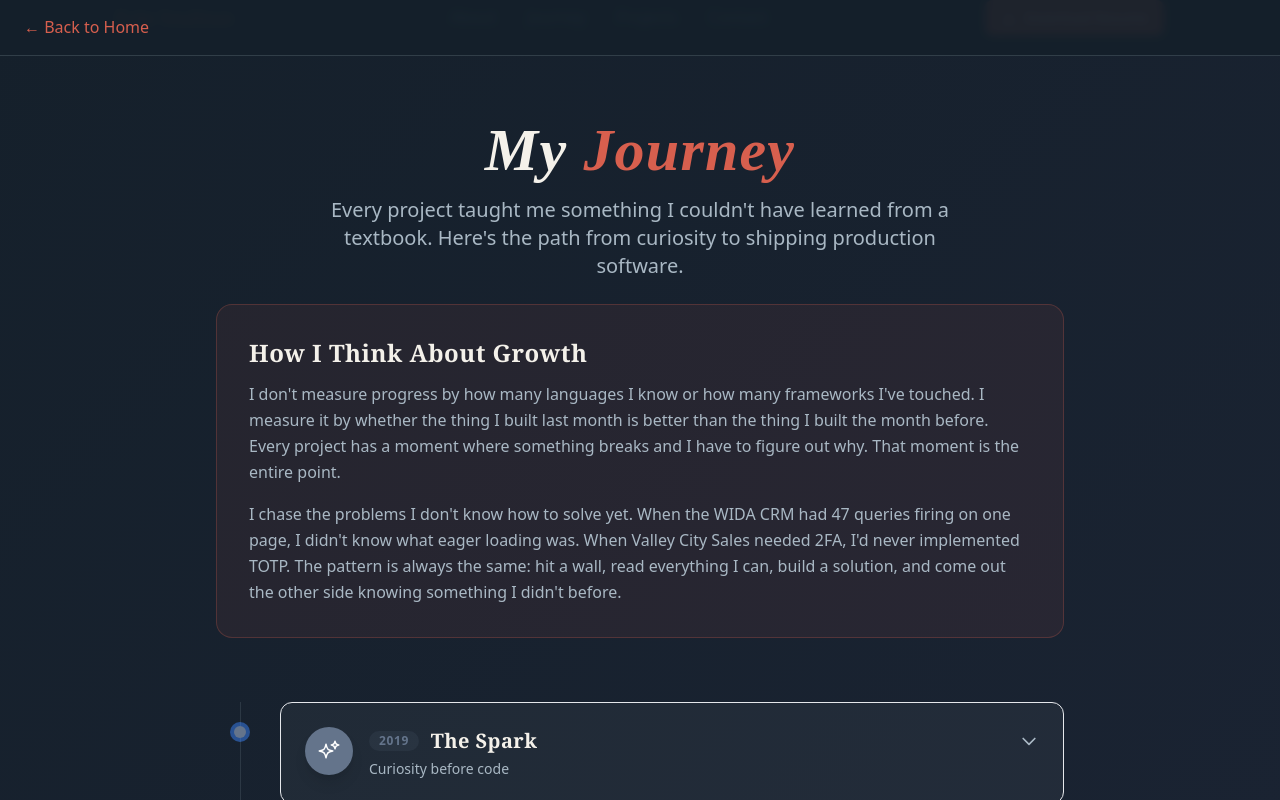
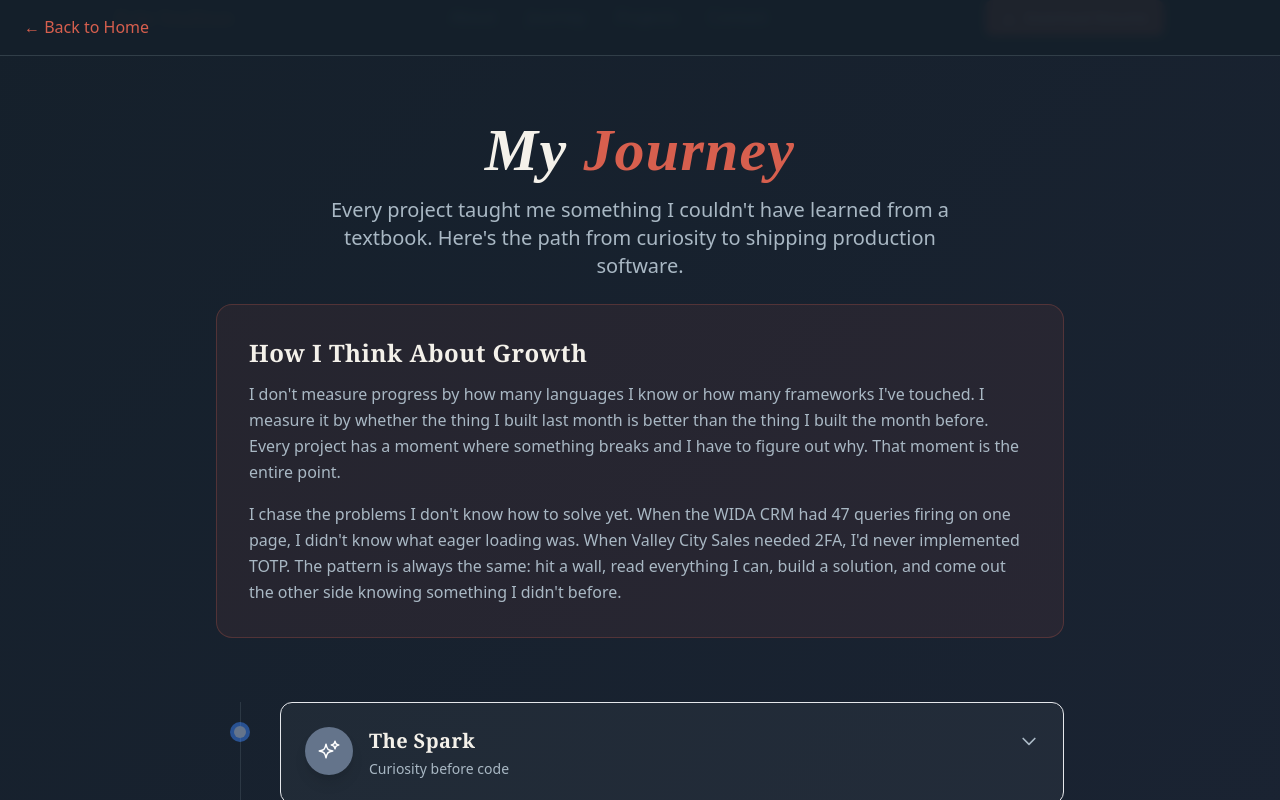
Before and after one commit to kobeSmallman/KobeSmallmanPortfolioSite, a Next.js app: page /journey in a window 1280 px wide. Shown: the top 800 px of the page. Built offline with nearby package versions, Linux system fonts and the light colour scheme.

Commit message:
Remove year labels from journey milestones

```diff
--- a/app/journey/page.tsx
+++ b/app/journey/page.tsx
@@ -6,7 +6,6 @@ import { motion } from 'framer-motion';
 import ClientOnly from '../../components/ui/ClientOnly';
 
 interface Milestone {
-  year: string;
   title: string;
   subtitle: string;
   description: string;
@@ -18,7 +17,6 @@ interface Milestone {
 
 const milestones: Milestone[] = [
   {
-    year: '2019',
     title: 'The Spark',
     subtitle: 'Curiosity before code',
     description:
@@ -29,7 +27,6 @@ const milestones: Milestone[] = [
     lesson: 'The best reason to learn something is because you genuinely want to know how it works.',
   },
   {
-    year: '2020',
     title: 'First Commit',
     subtitle: 'Learning Git and the basics',
     description:
@@ -40,7 +37,6 @@ const milestones: Milestone[] = [
     lesson: 'Every expert was once a beginner who decided to push through the awkward phase.',
   },
   {
-    year: '2022',
     title: 'Learning to Think in Code',
     subtitle: 'C++ fundamentals and computer science',
     description:
@@ -51,7 +47,6 @@ const milestones: Milestone[] = [
     lesson: 'You don\'t need to understand everything to start. You just need to start.',
   },
   {
-    year: '2023',
     title: 'Dungeon Escape',
     subtitle: 'First real project — C++17 text-based RPG',
     description:
@@ -62,7 +57,6 @@ const milestones: Milestone[] = [
     lesson: 'Writing code that works is one thing. Writing code that\'s organized and maintainable is the real skill.',
   },
   {
-    year: '2023',
     title: 'Portfolio v1',
     subtitle: 'First website — Jekyll + Tailwind',
     description:
@@ -73,7 +67,6 @@ const milestones: Milestone[] = [
     lesson: 'Shipping something real, even if it\'s simple, teaches more than any tutorial.',
   },
   {
-    year: '2024',
     title: 'WIDA CRM',
     subtitle: 'Capstone team lead — Laravel + MySQL',
     description:
@@ -84,7 +77,6 @@ const milestones: Milestone[] = [
     lesson: 'Leading a team isn\'t about writing all the code yourself. It\'s about unblocking everyone else.',
   },
   {
-    year: '2024',
     title: 'Entering Mobile',
     subtitle: 'MadLibs, MineSweeper, Memory Match, Soundboard',
     description:
@@ -95,7 +87,6 @@ const milestones: Milestone[] = [
     lesson: 'You don\'t need a big project to learn something new. Four small ones can cover more ground.',
   },
   {
-    year: '2024',
     title: '4 Pics 1 Word',
     subtitle: 'Polished mobile game — offline, store-ready',
     description:
@@ -106,7 +97,6 @@ const milestones: Milestone[] = [
     lesson: 'Mobile has its own set of problems. Battery, bundle size, offline state. You can\'t just think like a web developer.',
   },
   {
-    year: '2024',
     title: 'Lacombe Gutters',
     subtitle: 'First paid client — Next.js production site',
     description:
@@ -117,7 +107,6 @@ const milestones: Milestone[] = [
     lesson: 'Building for a real person with a real business changes how you think about every line of code.',
   },
   {
-    year: '2024',
     title: 'BlockchainTickets',
     subtitle: 'Full-stack Web3 — Solidity + ASP.NET + React',
     description:
@@ -128,7 +117,6 @@ const milestones: Milestone[] = [
     lesson: 'Working across multiple languages and paradigms at once forces you to think in patterns, not syntax.',
   },
   {
-    year: '2024',
     title: 'Portfolio v2',
     subtitle: 'CRA to Next.js 14 — React Server Components',
     description:
@@ -139,7 +127,6 @@ const milestones: Milestone[] = [
     lesson: 'Migrating isn\'t just changing syntax. It\'s rethinking how the whole app renders.',
   },
   {
-    year: '2025',
     title: 'Algorithm Deep Dive',
     subtitle: 'LPS solver — Naive vs DP vs Manacher\'s',
     description:
@@ -150,7 +137,6 @@ const milestones: Milestone[] = [
     lesson: 'Understanding algorithms isn\'t about memorizing solutions. It\'s about recognizing which patterns fit which problems.',
   },
   {
-    year: '2025',
     title: 'CryptoLab',
     subtitle: 'Manual cryptography — RSA, DES, Diffie-Hellman',
     description:
@@ -161,7 +147,6 @@ const milestones: Milestone[] = [
     lesson: 'When you can\'t use a library, you have to understand what the library does. That\'s where the real learning happens.',
   },
   {
-    year: '2026',
     title: 'Valley City Sales',
     subtitle: 'Full-stack dealership platform — monorepo',
     description:
@@ -341,15 +326,6 @@ function JourneyContent() {
                         <MilestoneIcon icon={milestone.icon} color={milestone.color} />
                         <div className="flex-1 min-w-0">
                           <div className="flex items-center gap-3 mb-1 flex-wrap">
-                            <span
-                              className="text-xs font-bold tracking-wider uppercase px-2.5 py-0.5 rounded-full"
-                              style={{
-                                backgroundColor: `${milestone.color}20`,
-                                color: milestone.color,
-                              }}
-                            >
-                              {milestone.year}
-                            </span>
                             <h3 className="text-lg sm:text-xl font-bold" style={{ color: '#F4F1EA' }}>
                               {milestone.title}
                             </h3>
```
